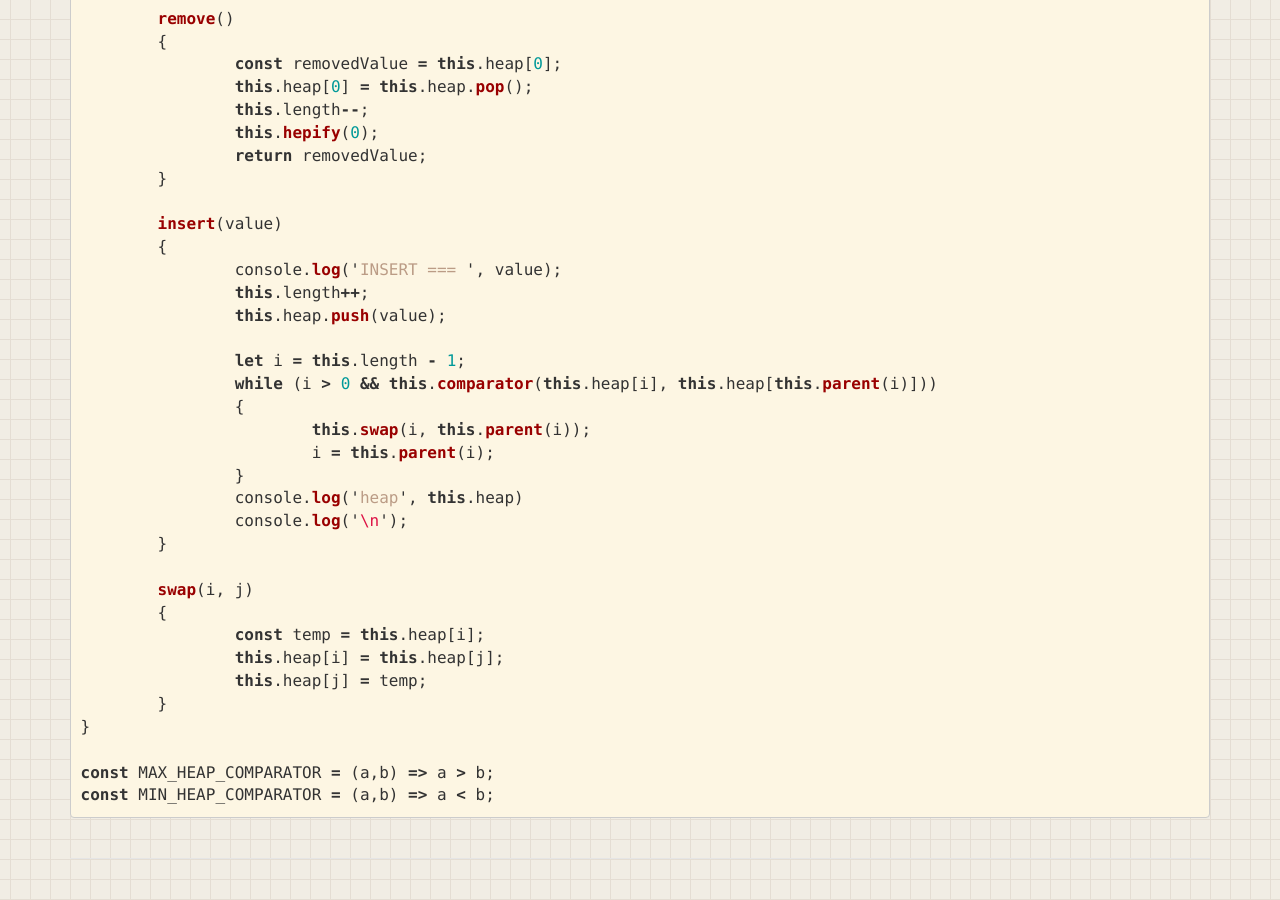
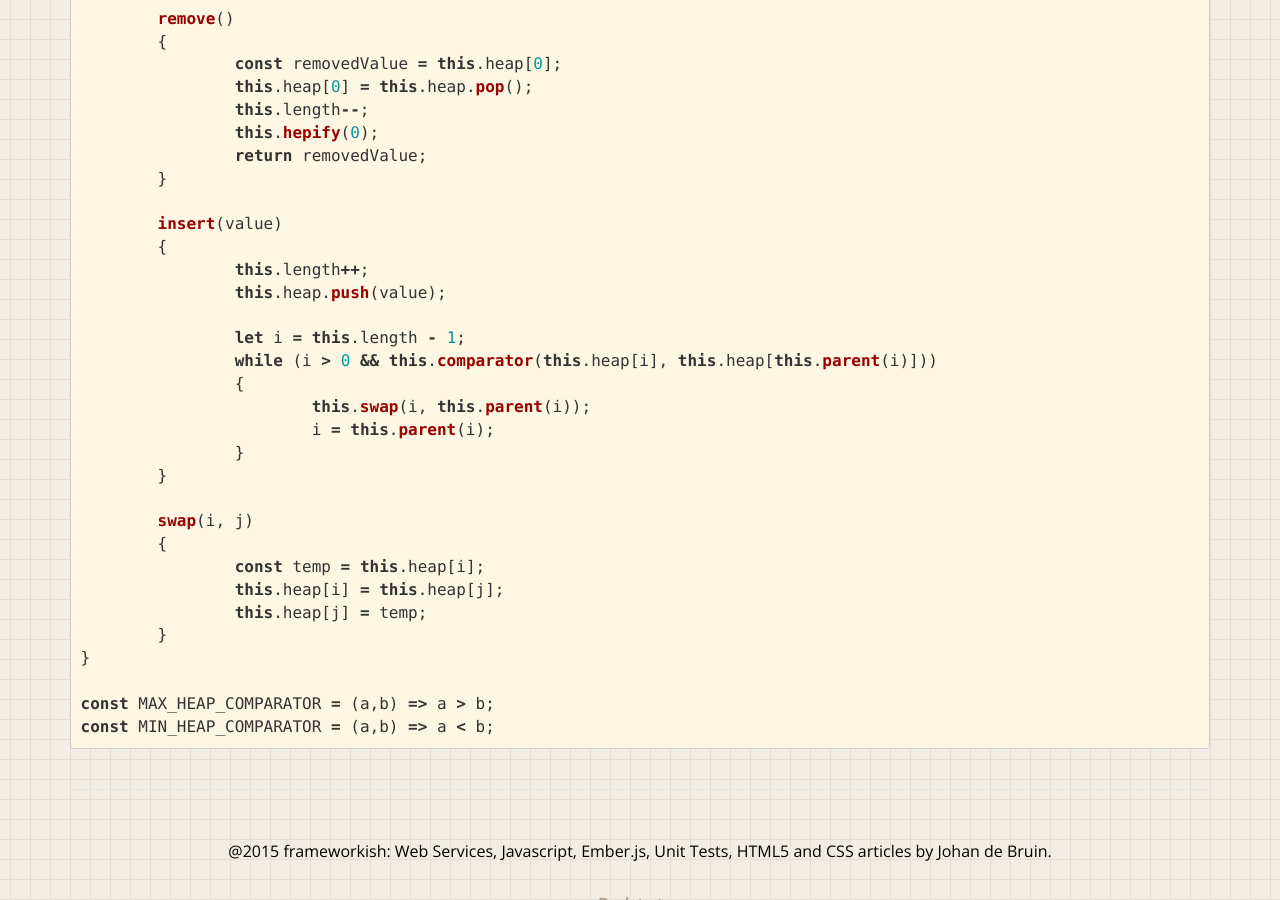
Before and after one commit to Rastikko/Rastikko.github.io, a Jekyll site: the page built from _posts/2022-03-21-javascript-heap.md, in a window 1280 px wide and 900 px high, scrolled down 1911 px. Built offline with Jekyll 4.4.1, drawn with Linux system fonts in a browser that asks for light colours.

Commit message:
Update 2022-03-21-javascript-heap.md

```diff
--- a/_posts/2022-03-21-javascript-heap.md
+++ b/_posts/2022-03-21-javascript-heap.md
@@ -89,7 +89,6 @@ class Heap {
 
 	insert(value)
 	{
-		console.log('INSERT === ', value);
 		this.length++;
 		this.heap.push(value);
 
@@ -99,8 +98,6 @@ class Heap {
 			this.swap(i, this.parent(i));
 			i = this.parent(i);
 		}
-		console.log('heap', this.heap)
-		console.log('\n');
 	}
 
 	swap(i, j)
```
